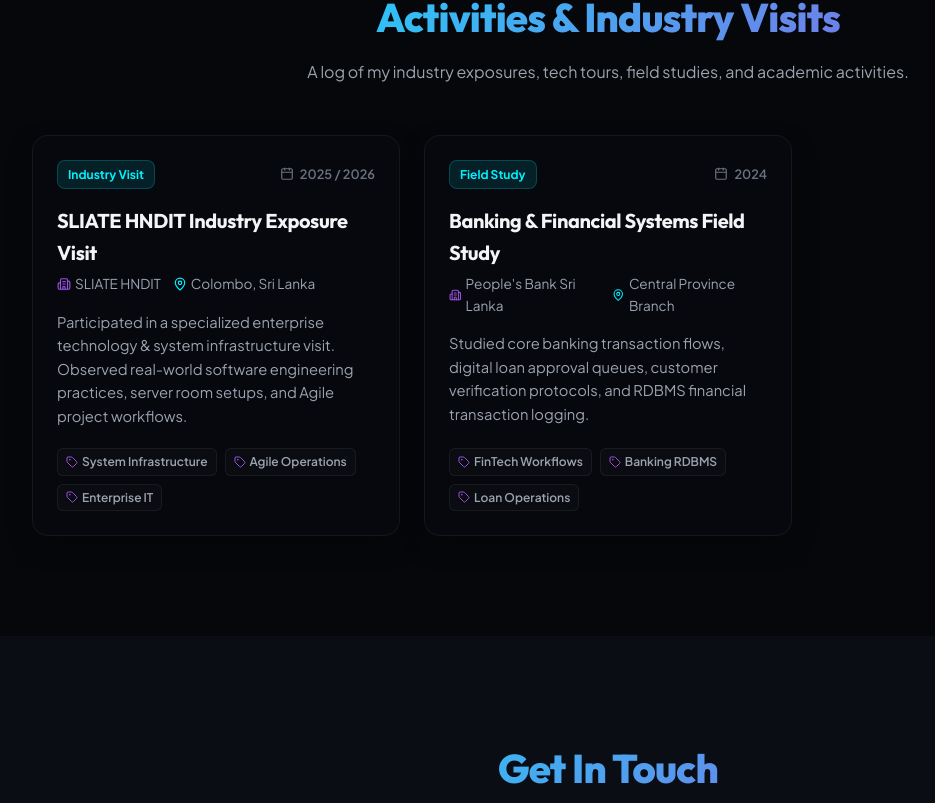
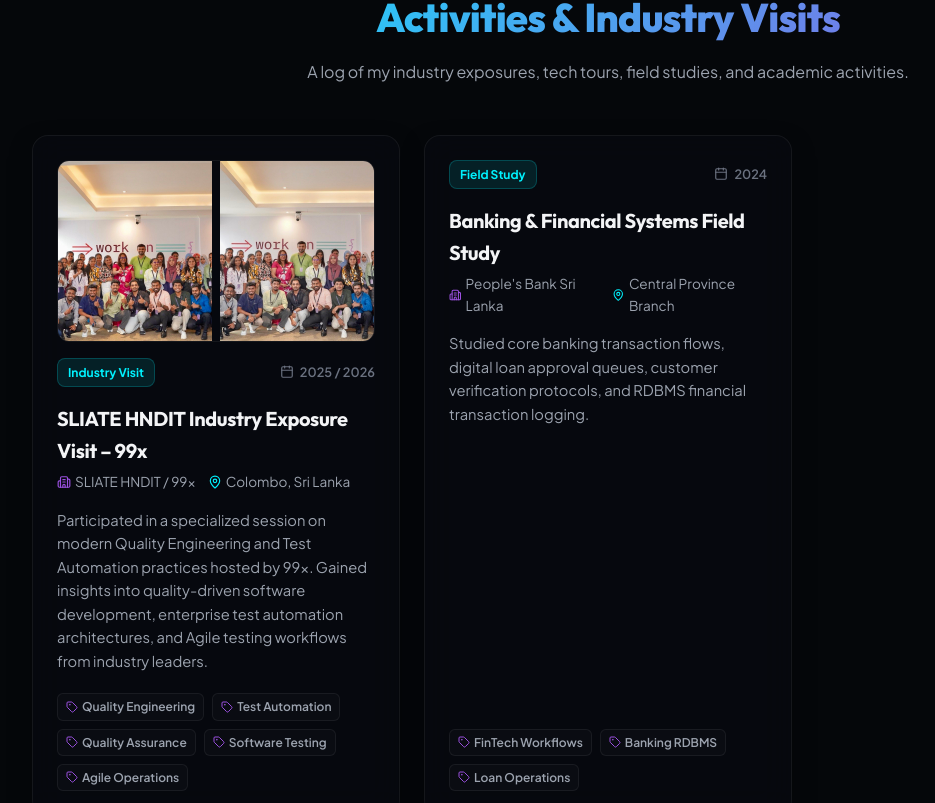
Before and after one commit to rashminda-aluvihare/My-portfolio, a React (Vite) app: page / in a window 1280 px wide. Shown: the part 7075-7878 px from the top of the page, without its empty margins (32-967 px from the left). Built offline with nearby package versions, Linux system fonts and the light colour scheme; no server answers.

Commit message:
Add 99x Industry Visit details with dual photos gallery support

```diff
--- a/src/components/Activities.jsx
+++ b/src/components/Activities.jsx
@@ -59,8 +59,36 @@ export default function Activities() {
                 overflow: 'hidden',
               }}
             >
-              {/* Optional Photo / Image Banner */}
-              {item.image && (
+              {/* Photo / Image Gallery Grid */}
+              {item.images && item.images.length > 0 ? (
+                <div
+                  style={{
+                    display: 'grid',
+                    gridTemplateColumns: item.images.length > 1 ? '1fr 1fr' : '1fr',
+                    gap: '8px',
+                    borderRadius: '12px',
+                    overflow: 'hidden',
+                    border: '1px solid var(--card-border)',
+                  }}
+                >
+                  {item.images.map((imgSrc, imgIdx) => (
+                    <div key={imgIdx} style={{ height: '180px', overflow: 'hidden' }}>
+                      <img
+                        src={imgSrc}
+                        alt={`${item.title} photo ${imgIdx + 1}`}
+                        style={{
+                          width: '100%',
+                          height: '100%',
+                          objectFit: 'cover',
+                          transition: 'transform 0.3s ease',
+                        }}
+                        onMouseEnter={(e) => (e.currentTarget.style.transform = 'scale(1.05)')}
+                        onMouseLeave={(e) => (e.currentTarget.style.transform = 'scale(1)')}
+                      />
+                    </div>
+                  ))}
+                </div>
+              ) : item.image ? (
                 <div
                   style={{
                     position: 'relative',
@@ -80,7 +108,7 @@ export default function Activities() {
                     }}
                   />
                 </div>
-              )}
+              ) : null}
               {/* Header Badge & Date */}
               <div style={{ display: 'flex', justifyContent: 'space-between', alignItems: 'center', flexWrap: 'wrap', gap: '8px' }}>
                 <span
--- a/src/data/activitiesData.js
+++ b/src/data/activitiesData.js
@@ -1,19 +1,18 @@
 // Industry Visits, Workshops & Field Activities Data
-// Photos එකතු කිරීමට පහත ක්‍රම 2 න් එකක් භාවිතා කරන්න:
-// Option 1: Photo එක d:\portfolio\src\assets\ එකට දමා උඩින් import කර image: visit1Img ලෙස යොදන්න.
-// Option 2: Direct photo Web URL එකක් image: 'https://...' ලෙස යොදන්න.
+import visit99x1 from '../assets/99xvisit1.jpg';
+import visit99x2 from '../assets/99xvisit2.jpg';
 
 export const activitiesData = [
   {
     id: 1,
-    title: 'SLIATE HNDIT Industry Exposure Visit',
+    title: 'SLIATE HNDIT Industry Exposure Visit – 99x',
     category: 'Industry Visit',
-    organization: 'SLIATE HNDIT',
+    organization: 'SLIATE HNDIT / 99x',
     date: '2025 / 2026',
     location: 'Colombo, Sri Lanka',
-    description: 'Participated in a specialized enterprise technology & system infrastructure visit. Observed real-world software engineering practices, server room setups, and Agile project workflows.',
-    tags: ['System Infrastructure', 'Agile Operations', 'Enterprise IT'],
-    image: null, // e.g. 'https://images.unsplash.com/photo-1531482615713-2afd69097998?auto=format&fit=crop&w=800&q=80' or import visit1 from '../assets/visit1.jpg'
+    description: 'Participated in a specialized session on modern Quality Engineering and Test Automation practices hosted by 99x. Gained insights into quality-driven software development, enterprise test automation architectures, and Agile testing workflows from industry leaders.',
+    tags: ['Quality Engineering', 'Test Automation', 'Quality Assurance', 'Software Testing', 'Agile Operations'],
+    images: [visit99x1, visit99x2],
   },
   {
     id: 2,
@@ -24,6 +23,6 @@ export const activitiesData = [
     location: 'Central Province Branch',
     description: 'Studied core banking transaction flows, digital loan approval queues, customer verification protocols, and RDBMS financial transaction logging.',
     tags: ['FinTech Workflows', 'Banking RDBMS', 'Loan Operations'],
-    image: null,
+    images: [],
   },
 ];
```
Also changed, not shown: src/assets/99xvisit1.jpg (added), src/assets/99xvisit2.jpg (added).
